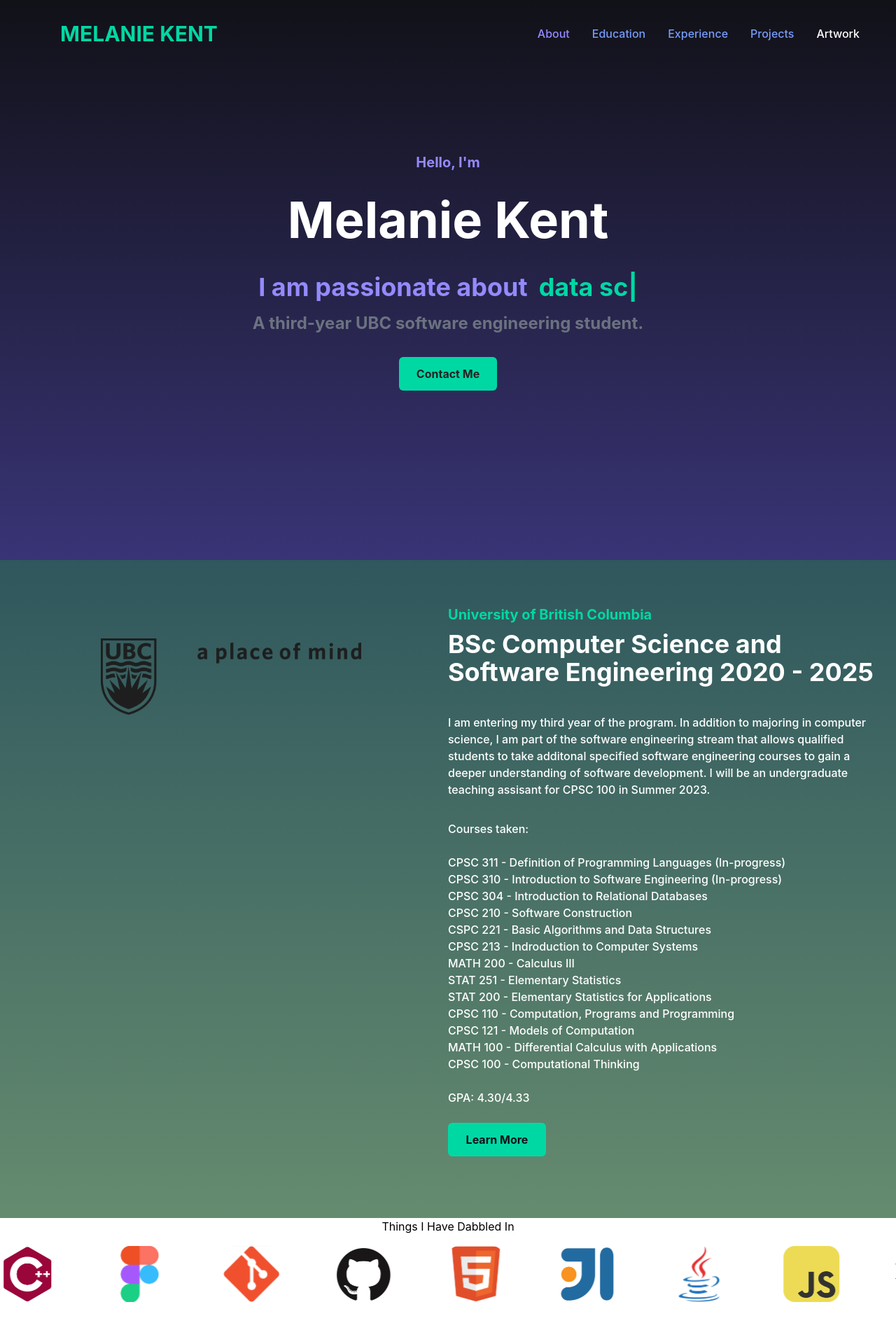
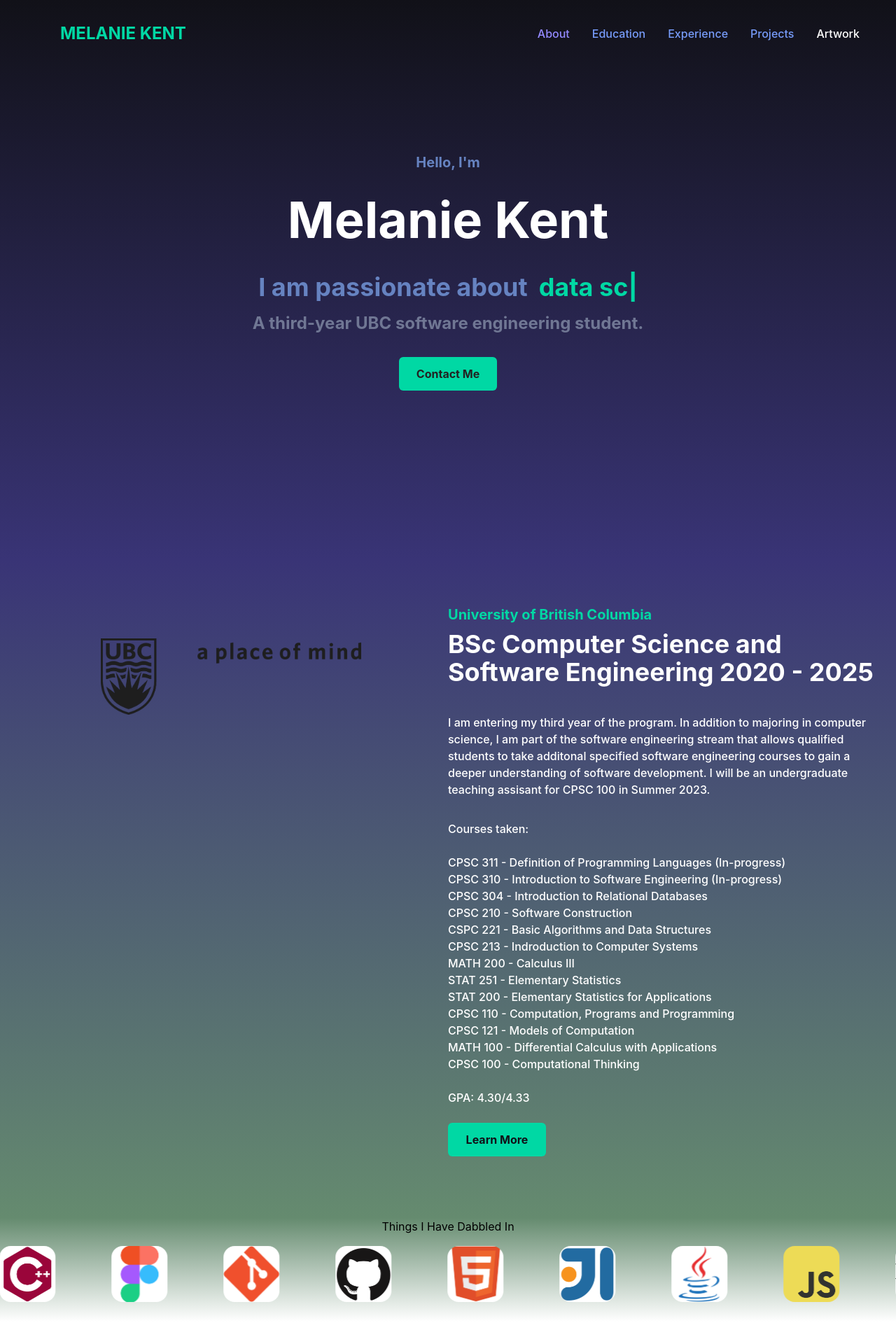
Before and after one commit to MelanieKent/personal-website, a React (Create React App) app: page / in a window 1280 px wide. Shown: the top 1920 px of the page at 70% size. Built offline with nearby package versions, Linux system fonts and the light colour scheme.

Commit message:
Minor cosmetic updates

```diff
--- a/src/components/Education.jsx
+++ b/src/components/Education.jsx
@@ -3,7 +3,7 @@ import ubclogo from '../assets/ubclogo.png'
 
 const Education = () => {
     return (
-        <div id='education' className='w-full bg-gradient-to-b from-[#2f575d] to-[#658b6f] py-16 px-4'>
+        <div id='education' className='w-full bg-gradient-to-b from-[#393476] to-[#658b6f] py-16 px-4'>
             <div className='max-w-[1240px] mx-auto grid md:grid-cols-2'>
                 <img className='w-[500px] mx-auto my-4 px-16 py-8' src={ubclogo} alt='/'/>
                 <div classnName='flex flex-col justify-center'>
--- a/src/components/Experience.jsx
+++ b/src/components/Experience.jsx
@@ -23,6 +23,7 @@ import vscode from '../assets/vscode.png'
 
 const Experience = () => {
     return (
+        <div className='bg-gradient-to-b from-[#658b6f] to-[#ffffff]'>
             <div id="things-i-have-dabbled-in" className='box-border m-0 p-0 text-center'>
             <p>Things I Have Dabbled In</p>
                 <div id="slider" className='whitespace-nowrap overflow-hidden inline-block py-4'>
@@ -74,6 +75,7 @@ const Experience = () => {
                     </div>
                 </div>
             </div>
+        </div>
     )
 }
 
--- a/src/components/Footer.jsx
+++ b/src/components/Footer.jsx
@@ -3,8 +3,8 @@ import {FaGithubSquare, FaLinkedinIn} from 'react-icons/fa'
 
 const Footer = () => {
     return (
-        <div className='max-w-[1240px] mx-auto py-16 px-4 lg:grid-cols-3 gap-8 text-gray-300'>
-            <div>
+        <div className='bg-[#201e3a]'>
+            <div className='max-w-[1240px] mx-auto py-16 px-4 lg:grid-cols-3 gap-8 text-gray-300'>
                 <h1 className='w-full text-3xl font-bold text-[#00d8a4]'>MELANIE KENT</h1>
                 <p className='py-4'>Thank you for taking the time to visit my website.
                 Please feel free to visit my Linkedin or GitHub linked below, or contact me through email.
--- a/src/components/Hero.jsx
+++ b/src/components/Hero.jsx
@@ -5,16 +5,16 @@ const Hero = () => {
     return (
         <div className='text-white bg-gradient-to-b from-[#111118] to-[#393476]'>
             <div id='about' className='max-w-[800px] mt-[-96px] w-full h-screen mx-auto text-center flex flex-col justify-center'>
-                <p className='text-[#948aff] text-xl font-bold p-2'>Hello, I'm</p>
+                <p className='text-[#6683c1] text-xl font-bold p-2'>Hello, I'm</p>
                 <h1 className='text-[#ffffff] md:text-7xl sm:text-6xl text-4xl font-bold md:py-6'>Melanie Kent</h1>
                 <div className='flex justify-center items-center'>
-                    <p className='text-[#948aff] md:text-4xl sm:text-3xl font-bold py-4'>I am passionate about</p>
+                    <p className='text-[#6683c1] md:text-4xl sm:text-3xl font-bold py-4'>I am passionate about</p>
                     <Typed
                     className='text-[#00d8a4] md:text-4xl sm:text-3xl font-bold md:pl-4 pl-2'
                     strings={['software engineering.', 'digital art.', 'data science.', 'education.']} typeSpeed={50} backSpeed={50} loop/>
                 </div>
-                <p className='md:text-2xl text-xl font-bold text-gray-500'>
-                A third-year UBC software engineering student.
+                <p className='md:text-2xl text-xl font-bold text-[#707794]'>
+                    A third-year UBC software engineering student.
                 </p>
                 <a href="mailto:melanie.s.kent@gmail.com">
                     <button className='bg-[#00d8a4] w-[140px] rounded-md font-bold my-8 mx-auto py-3 text-[#222222] hover:bg-[#948aff]'>Contact Me</button>
--- a/src/components/Navbar.jsx
+++ b/src/components/Navbar.jsx
@@ -11,7 +11,7 @@ const Navbar = () => {
 
     return (
         <div className='flex justify-between items-center h-24 max-w-[1240px] mx-auto px-4 text-white'>
-            <motion.h1 animate={{x:50}} className='w-full text-3xl font-bold text-[#00d8a4]'>MELANIE KENT</motion.h1>
+            <motion.h1 animate={{x:50}} className='w-full text-2xl font-bold text-[#00d8a4]'>MELANIE KENT</motion.h1>
             <ul className='hidden md:flex font-medium'>
                 <a href='.'>
                     <li className='p-4 text-[#948aff]'>About</li>
```
Lines whose indentation alone changed are shown as unchanged.
